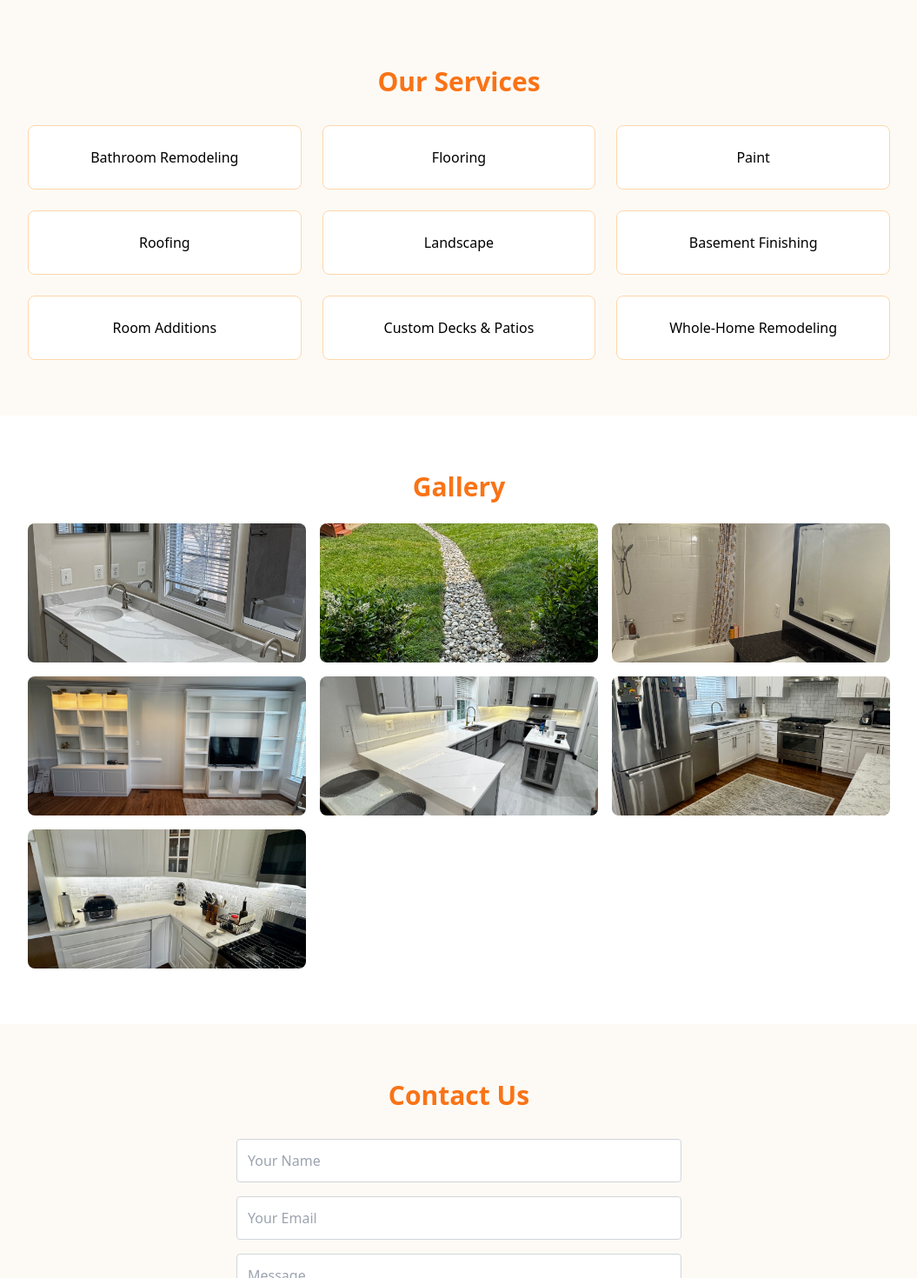
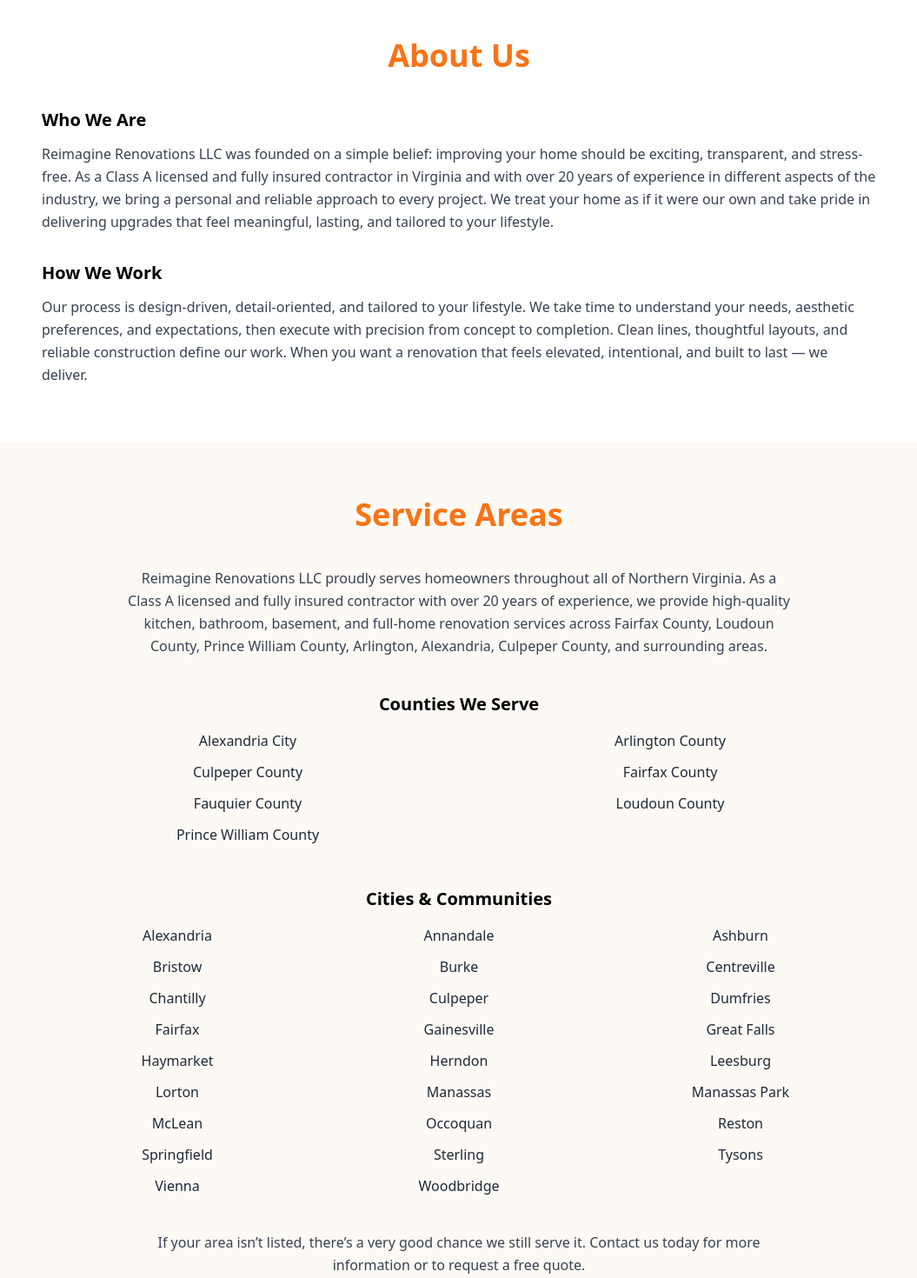
Before and after one commit to shahrouz4/rrw9, a React (Vite) app: page / in a window 1280 px wide. Shown: the part 820-2290 px from the top of the page at 87% size, without its empty margins (112-1167 px from the left). Built offline with nearby package versions, Linux system fonts and the light colour scheme.

Commit message:
Add files via upload

```diff
--- a/src/App.jsx
+++ b/src/App.jsx
@@ -144,6 +144,159 @@
             <motion.a initial={{opacity:0}} animate={{opacity:1}} transition={{delay:2.5}} href="#contact" className="inline-block mt-6 px-6 py-3 bg-[var(--accent)] text-white font-semibold rounded-lg hover:bg-orange-700">Get a Free Quote</motion.a>
           </div>
         </section>
+{/* About Us */}
+<section id="about" className="py-16 bg-white">
+  <div className="max-w-5xl mx-auto px-6 md:px-8">
+    <motion.h2
+      initial={{ opacity: 0, y: -20 }}
+      whileInView={{ opacity: 1, y: 0 }}
+      transition={{ duration: 0.6 }}
+      viewport={{ once: true }}
+      className="text-3xl md:text-4xl font-bold text-[var(--accent)] text-center mb-10"
+    >
+      About Us
+    </motion.h2>
+
+    <div className="space-y-8">
+
+      {/* Who We Are */}
+      <motion.div
+        initial={{ opacity: 0, y: 20 }}
+        whileInView={{ opacity: 1, y: 0 }}
+        transition={{ duration: 0.6 }}
+        viewport={{ once: true }}
+      >
+        <h3 className="text-xl font-semibold text-black mb-3">Who We Are</h3>
+        <p className="text-gray-700 leading-relaxed">
+          Reimagine Renovations LLC was founded on a simple belief: improving your home
+          should be exciting, transparent, and stress-free. As a Class A licensed and fully
+          insured contractor in Virginia and with over 20 years of experience in different
+          aspects of the industry, we bring a personal and reliable approach to every project.
+          We treat your home as if it were our own and take pride in delivering upgrades that
+          feel meaningful, lasting, and tailored to your lifestyle.
+        </p>
+      </motion.div>
+
+      {/* How We Work */}
+      <motion.div
+        initial={{ opacity: 0, y: 20 }}
+        whileInView={{ opacity: 1, y: 0 }}
+        transition={{ duration: 0.6, delay: 0.1 }}
+        viewport={{ once: true }}
+      >
+        <h3 className="text-xl font-semibold text-black mb-3">How We Work</h3>
+        <p className="text-gray-700 leading-relaxed">
+          Our process is design-driven, detail-oriented, and tailored to your lifestyle.
+          We take time to understand your needs, aesthetic preferences, and expectations,
+          then execute with precision from concept to completion. Clean lines, thoughtful
+          layouts, and reliable construction define our work. When you want a renovation
+          that feels elevated, intentional, and built to last — we deliver.
+        </p>
+      </motion.div>
+
+    </div>
+  </div>
+</section>
+
+{/* Service Areas */}
+<section id="service-areas" className="py-16 bg-[#fdfaf5]">
+  <div className="max-w-5xl mx-auto px-6 md:px-8">
+
+    <motion.h2
+      initial={{ opacity: 0, y: -20 }}
+      whileInView={{ opacity: 1, y: 0 }}
+      transition={{ duration: 0.6 }}
+      viewport={{ once: true }}
+      className="text-3xl md:text-4xl font-bold text-[var(--accent)] text-center mb-10"
+    >
+      Service Areas
+    </motion.h2>
+
+    <motion.p
+      initial={{ opacity: 0 }}
+      whileInView={{ opacity: 1 }}
+      transition={{ duration: 0.6, delay: 0.1 }}
+      viewport={{ once: true }}
+      className="text-gray-700 text-center max-w-3xl mx-auto mb-10 leading-relaxed"
+    >
+      Reimagine Renovations LLC proudly serves homeowners throughout all of Northern Virginia.
+      As a Class A licensed and fully insured contractor with over 20 years of experience,
+      we provide high-quality kitchen, bathroom, basement, and full-home renovation services
+      across Fairfax County, Loudoun County, Prince William County, Arlington, Alexandria,
+      Culpeper County, and surrounding areas.
+    </motion.p>
+
+    <motion.div
+      initial={{ opacity: 0, y: 20 }}
+      whileInView={{ opacity: 1, y: 0 }}
+      transition={{ duration: 0.6, delay: 0.15 }}
+      viewport={{ once: true }}
+      className="mb-12"
+    >
+      <h3 className="text-xl font-semibold text-black mb-4 text-center">Counties We Serve</h3>
+      <div className="grid grid-cols-1 sm:grid-cols-2 gap-3 text-gray-800 text-center">
+        <div>Alexandria City</div>
+        <div>Arlington County</div>
+        <div>Culpeper County</div>
+        <div>Fairfax County</div>
+        <div>Fauquier County</div>
+        <div>Loudoun County</div>
+        <div>Prince William County</div>
+      </div>
+    </motion.div>
+
+    <motion.div
+      initial={{ opacity: 0, y: 20 }}
+      whileInView={{ opacity: 1, y: 0 }}
+      transition={{ duration: 0.6, delay: 0.2 }}
+      viewport={{ once: true }}
+      className=""
+    >
+      <h3 className="text-xl font-semibold text-black mb-4 text-center">Cities & Communities</h3>
+      <div className="grid grid-cols-2 sm:grid-cols-3 gap-3 text-gray-800 text-center">
+        <div>Alexandria</div>
+        <div>Annandale</div>
+        <div>Ashburn</div>
+        <div>Bristow</div>
+        <div>Burke</div>
+        <div>Centreville</div>
+        <div>Chantilly</div>
+        <div>Culpeper</div>
+        <div>Dumfries</div>
+        <div>Fairfax</div>
+        <div>Gainesville</div>
+        <div>Great Falls</div>
+        <div>Haymarket</div>
+        <div>Herndon</div>
+        <div>Leesburg</div>
+        <div>Lorton</div>
+        <div>Manassas</div>
+        <div>Manassas Park</div>
+        <div>McLean</div>
+        <div>Occoquan</div>
+        <div>Reston</div>
+        <div>Springfield</div>
+        <div>Sterling</div>
+        <div>Tysons</div>
+        <div>Vienna</div>
+        <div>Woodbridge</div>
+      </div>
+    </motion.div>
+
+    <motion.p
+      initial={{ opacity: 0 }}
+      whileInView={{ opacity: 1 }}
+      transition={{ duration: 0.6, delay: 0.25 }}
+      viewport={{ once: true }}
+      className="text-gray-700 text-center max-w-3xl mx-auto mt-10 leading-relaxed"
+    >
+      If your area isn’t listed, there’s a very good chance we still serve it.
+      Contact us today for more information or to request a free quote.
+    </motion.p>
+
+  </div>
+</section>
+
 
         {/* Services */}
         <section id="services" className="py-16 bg-transparent text-center pt-24">
```
